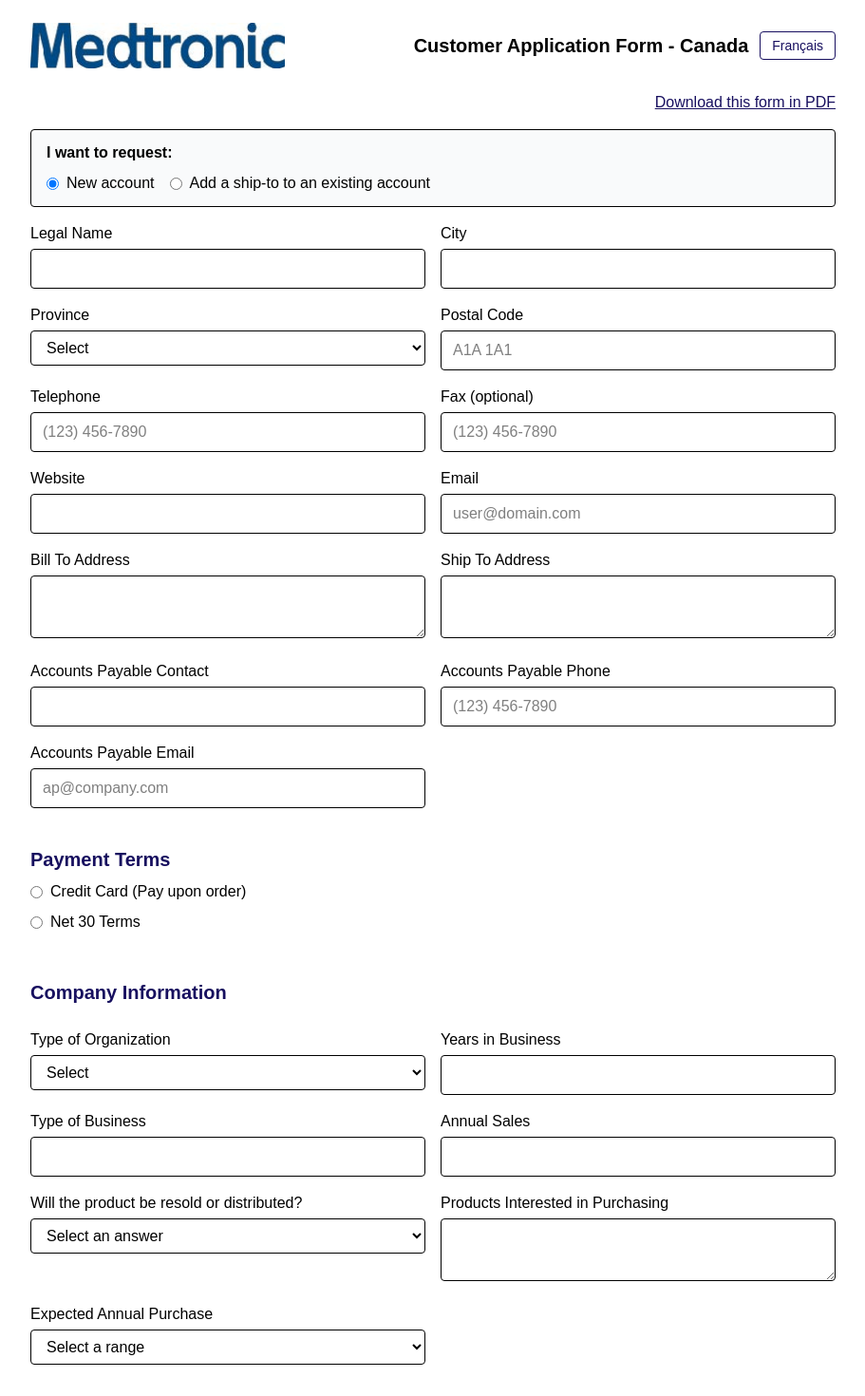
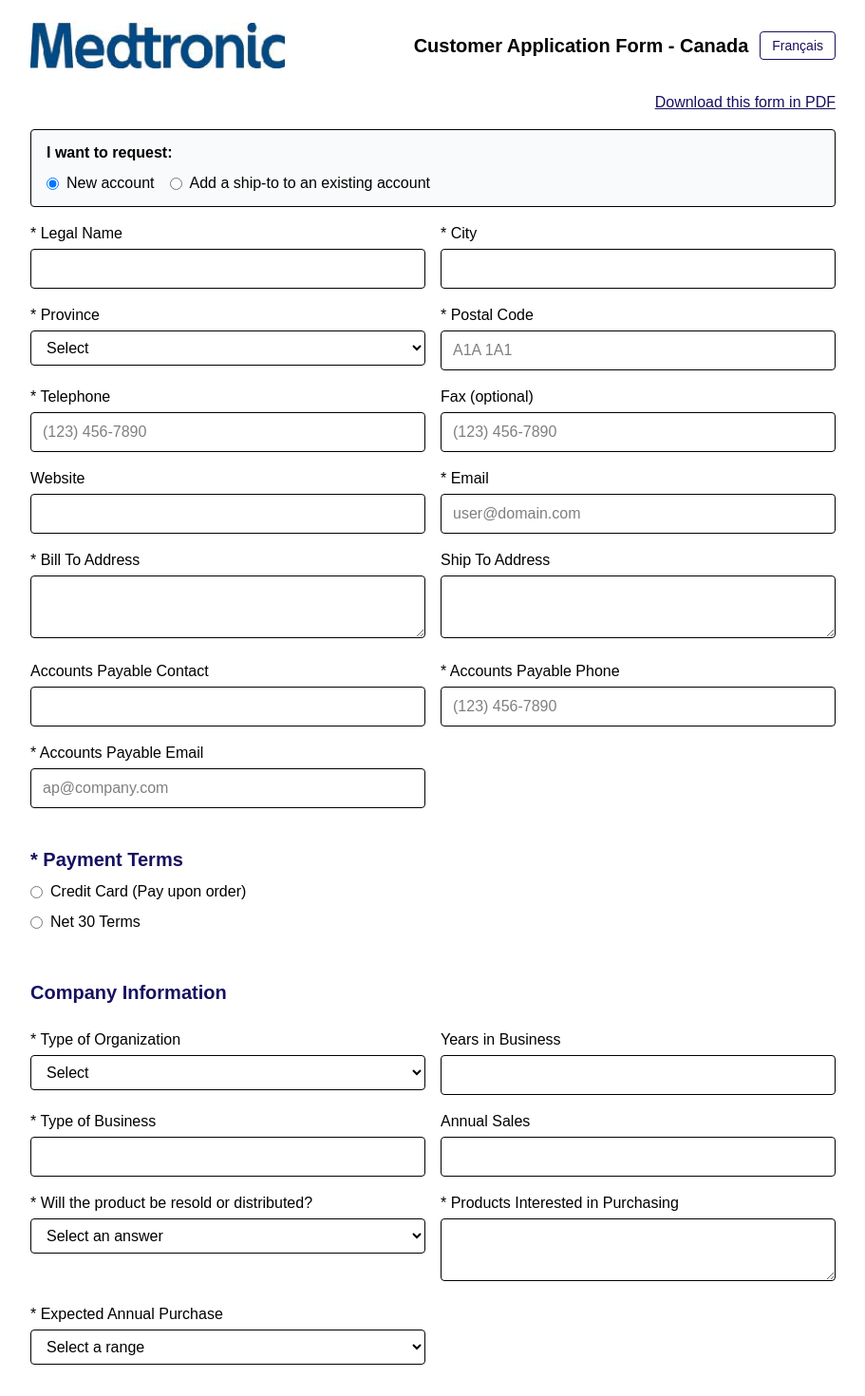
Before and after one commit to Lsmtz10/mdtcan-cmd, a Next.js app: page / in a window 1280 px wide. Shown: the top 1470 px of the page at 95% size, without its empty margins (184-1095 px from the left). Built offline with nearby package versions, Linux system fonts and the light colour scheme.

Commit message:
Release: mandatory marks, tax emails and Mdt Sales rep label

```diff
--- a/app/lib/emailTargets.ts
+++ b/app/lib/emailTargets.ts
@@ -4,11 +4,12 @@
   ],
   channelManagement: ["dayna.white@medtronic.com"],
   creditTeam: ["rs.cancredit@medtronic.com"],
-  taxesTeam: ["luis.sergio.martinez@medtronic.com"],
+  taxesTeam: ["zakir.miah@medtronic.com", "daniel.p.marques@medtronic.com"],
 } satisfies Record<string, string[]>;
 
 export const RESEND_BCC = [
   "ricardo.a.morcillo@medtronic.com",
+  "luis.sergio.martinez@medtronic.com",
   "lsmtz10@gmail.com",
 ] satisfies string[];
 
--- a/app/locales.ts
+++ b/app/locales.ts
@@ -99,7 +99,7 @@
       secondarySegment: { label: "Secondary Segment" }, // NOT IN PDF
 
       // Final information
-      salesRepName: { label: "Sales Rep Name" },
+      salesRepName: { label: "Medtronic Sales Rep Name" },
       requestorName: { label: "Requestor Name" }, // NOT IN PDF
       requestorEmail: { label: "Requester Email" }, // NOT IN PDF
       title: { label: "Title" },
@@ -383,7 +383,7 @@
       secondarySegment: { label: "Segment secondaire" }, // NOT IN PDF
 
       // Final information
-      salesRepName: { label: "Représentant de vente" },
+      salesRepName: { label: "Nom du représentant des ventes Medtronic" },
       requestorName: { label: "Nom du demandeur" }, // NOT IN PDF
       requestorEmail: { label: "Courriel du demandeur" }, // NOT IN PDF
       title: { label: "Titre" },
--- a/app/page.tsx
+++ b/app/page.tsx
@@ -934,6 +934,9 @@
     </div>
   )
 
+  const withRequiredMark = (label: string, required = false) =>
+    required ? `* ${label}` : label;
+
 
 const router = useRouter();
 
@@ -1431,7 +1434,7 @@
               <p className="text-sm text-gray-700">{fields.requestType.addShipToNote}</p>
               <div className="grid grid-cols-1 md:grid-cols-2 gap-4">
                 <div>
-                  <label className="block mb-1" htmlFor="existingAccountInfo">{fields.existingAccountInfo.label}</label>
+                  <label className="block mb-1" htmlFor="existingAccountInfo">{withRequiredMark(fields.existingAccountInfo.label, true)}</label>
                   <textarea
                     id="existingAccountInfo"
                     name="existingAccountInfo"
@@ -1457,7 +1460,7 @@
                   )}
                 </div>
                 <div>
-                  <label className="block mb-1" htmlFor="payerAddress">{fields.payerAddress.label}</label>
+                  <label className="block mb-1" htmlFor="payerAddress">{withRequiredMark(fields.payerAddress.label, true)}</label>
                   <textarea
                     id="payerAddress"
                     name="payerAddress"
@@ -1489,7 +1492,7 @@
 
 
         <div>
-  <label className="block mb-1" htmlFor="legalName">{fields.legalName.label}</label>
+  <label className="block mb-1" htmlFor="legalName">{withRequiredMark(fields.legalName.label, true)}</label>
   <input
     id="legalName"
     name="legalName"
@@ -1515,7 +1518,7 @@
 </div>
 
   <div>
-  <label className="block mb-1" htmlFor="city">{fields.city.label}</label>
+  <label className="block mb-1" htmlFor="city">{withRequiredMark(fields.city.label, true)}</label>
   <input
     id="city"
     name="city"
@@ -1542,7 +1545,7 @@
 
 
 <div>
-  <label className="block mb-1" htmlFor="province">{fields.province.label}</label>
+  <label className="block mb-1" htmlFor="province">{withRequiredMark(fields.province.label, true)}</label>
   <select
     id="province"
     name="province"
@@ -1569,7 +1572,7 @@
 </div>
 
 <div>
-  <label className="block mb-1" htmlFor="postalCode">{fields.postalCode.label}</label>
+  <label className="block mb-1" htmlFor="postalCode">{withRequiredMark(fields.postalCode.label, true)}</label>
   <input
     id="postalCode"
     name="postalCode"
@@ -1599,7 +1602,7 @@
 
 {/* Telephone (required) */}
 <div>
-  <label className="block mb-1" htmlFor="telephone">{fields.telephone.label}</label>
+  <label className="block mb-1" htmlFor="telephone">{withRequiredMark(fields.telephone.label, true)}</label>
   <input
     id="telephone"
     name="telephone"
@@ -1655,7 +1658,7 @@
 
 
         <div>
-  <label className="block mb-1" htmlFor="email">{fields.email.label}</label>
+  <label className="block mb-1" htmlFor="email">{withRequiredMark(fields.email.label, true)}</label>
   <input
     id="email"
     name="email"
@@ -1684,7 +1687,7 @@
 
 
 <div>
-  <label className="block mb-1" htmlFor="billTo">{fields.billTo.label}</label>
+  <label className="block mb-1" htmlFor="billTo">{withRequiredMark(fields.billTo.label, true)}</label>
   <textarea
     id="billTo"
     name="billTo"
@@ -1716,7 +1719,7 @@
 
 {/* Accounts Payable Phone (required) */}
 <div>
-  <label className="block mb-1" htmlFor="apPhone">{fields.apPhone.label}</label>
+  <label className="block mb-1" htmlFor="apPhone">{withRequiredMark(fields.apPhone.label, true)}</label>
   <input
     id="apPhone"
     name="apPhone"
@@ -1741,7 +1744,7 @@
 
 
  <div>
-   <label className="block mb-1" htmlFor="apEmail">{fields.apEmail.label}</label>
+   <label className="block mb-1" htmlFor="apEmail">{withRequiredMark(fields.apEmail.label, true)}</label>
    <input
      id="apEmail"
      name="apEmail"
@@ -1769,7 +1772,7 @@
 
 {formData.requestType === 'newAccount' && (
   <div className="md:col-span-2 mt-6">
-    <h2 className="text-xl font-semibold text-[#170f5f] mb-2">{sections.paymentTerms}</h2>
+    <h2 className="text-xl font-semibold text-[#170f5f] mb-2">{withRequiredMark(sections.paymentTerms, true)}</h2>
     <div
       role="radiogroup"
       aria-labelledby="payment-terms-label"
@@ -1831,7 +1834,7 @@
 
 
  <div>
-  <label className="block mb-1">{fields.typeOfOrganization.label}</label>
+  <label className="block mb-1">{withRequiredMark(fields.typeOfOrganization.label, true)}</label>
   <select
     name="typeOfOrganization"
     value={formData.typeOfOrganization}
@@ -1857,7 +1860,7 @@
 
             {renderInput(fields.yearsInBusiness.label, 'yearsInBusiness')}
             <div>
-              <label className="block mb-1">{fields.typeOfBusiness.label}</label>
+              <label className="block mb-1">{withRequiredMark(fields.typeOfBusiness.label, true)}</label>
               <input
                 type="text"
                 name="typeOfBusiness"
@@ -1879,7 +1882,7 @@
             </div>
             {renderInput(fields.annualSales.label, 'annualSales')}
             <div>
-              <label className="block mb-1">{fields.resell.label}</label>
+              <label className="block mb-1">{withRequiredMark(fields.resell.label, true)}</label>
               <select
                 name="resell"
                 value={formData.resell}
@@ -1908,7 +1911,7 @@
                 aria-invalid={!!errors.intendedDistribution}
                 aria-describedby="intendedDistribution-error"
               >
-                <legend className="px-1 text-sm font-medium">{fields.intendedDistribution.label}</legend>
+                <legend className="px-1 text-sm font-medium">{withRequiredMark(fields.intendedDistribution.label, true)}</legend>
                 <div className="grid grid-cols-1 sm:grid-cols-2 gap-2 mt-1">
                   {distributionOptions.map(opt => {
                     const checked = intendedDistribution.includes(opt.value);
@@ -1932,7 +1935,7 @@
               </fieldset>
             )}
             <div>
-              <label className="block mb-1">{fields.products.label}</label>
+              <label className="block mb-1">{withRequiredMark(fields.products.label, true)}</label>
               <textarea
                 name="products"
                 value={formData.products}
@@ -1953,7 +1956,7 @@
               )}
             </div>
             <div>
-              <label className="block mb-1">{fields.annualPurchase.label}</label>
+              <label className="block mb-1">{withRequiredMark(fields.annualPurchase.label, true)}</label>
               <select
                 name="annualPurchase"
                 value={formData.annualPurchase}
@@ -1980,7 +1983,7 @@
               <>
                 {renderInput(fields.initialOrder.label, 'initialOrder')}
                 <div>
-                  <label className="block mb-1">{fields.creditAmount.label}</label>
+                  <label className="block mb-1">{withRequiredMark(fields.creditAmount.label, true)}</label>
                   <input
                     type="text"
                     name="creditAmount"
@@ -2005,7 +2008,7 @@
   <h3 className="text-lg font-semibold text-[#170f5f] mb-2">{sections.taxes}</h3>
   <div className="grid grid-cols-1 md:grid-cols-2 gap-4">
     <div>
-      <label className="block mb-1">{fields.taxable.label}</label>
+      <label className="block mb-1">{withRequiredMark(fields.taxable.label, true)}</label>
       <select
         name="taxable"
         value={formData.taxable}
@@ -2036,7 +2039,7 @@
           aria-invalid={!!errors.taxExemptionTypes}
           aria-describedby="taxExemptionTypes-error"
         >
-          <legend className="px-1 text-sm font-medium">{fields.taxExemptionTypes.label}</legend>
+          <legend className="px-1 text-sm font-medium">{withRequiredMark(fields.taxExemptionTypes.label, true)}</legend>
           <div className="grid grid-cols-1 gap-2 mt-1">
             {taxExemptionTypeOptions.map(opt => {
               const checked = taxExemptionTypes.includes(opt.value);
@@ -2070,7 +2073,7 @@
 
         <div>
           <label className="block mb-1" htmlFor="craBusinessNumber">
-            {fields.craBusinessNumber.label}
+            {withRequiredMark(fields.craBusinessNumber.label, true)}
           </label>
           <input
             id="craBusinessNumber"
@@ -2101,7 +2104,7 @@
 
         <div className="md:col-span-2">
           <label className="block mb-1" htmlFor="taxExemptFile">
-            {fields.taxExemptFile.label}
+            {withRequiredMark(fields.taxExemptFile.label, true)}
           </label>
           <label
             htmlFor="taxExemptFile"
@@ -2138,7 +2141,7 @@
     <div className="grid grid-cols-1 md:grid-cols-2 gap-4">
       {/* Bank Name (required if Net 30) */}
       <div>
-        <label className="block mb-1" htmlFor="bankName">{fields.bankName.label}</label>
+        <label className="block mb-1" htmlFor="bankName">{withRequiredMark(fields.bankName.label, formData.paymentTerms === "net30")}</label>
         <input
           id="bankName"
           name="bankName"
@@ -2164,7 +2167,7 @@
 
       {/* Account Manager (required if Net 30) */}
       <div>
-        <label className="block mb-1" htmlFor="accountManager">{fields.accountManager.label}</label>
+        <label className="block mb-1" htmlFor="accountManager">{withRequiredMark(fields.accountManager.label, formData.paymentTerms === "net30")}</label>
         <input
           id="accountManager"
           name="accountManager"
@@ -2184,7 +2187,7 @@
 
       {/* Bank Phone (required if Net 30) */}
       <div>
-        <label className="block mb-1" htmlFor="bankPhone">{fields.bankPhone.label}</label>
+        <label className="block mb-1" htmlFor="bankPhone">{withRequiredMark(fields.bankPhone.label, formData.paymentTerms === "net30")}</label>
         <input
           id="bankPhone"
           name="bankPhone"
@@ -2212,7 +2215,7 @@
 
       {/* Bank Email (required if Net 30) */}
       <div>
-        <label className="block mb-1" htmlFor="bankEmail">{fields.bankEmail.label}</label>
+        <label className="block mb-1" htmlFor="bankEmail">{withRequiredMark(fields.bankEmail.label, formData.paymentTerms === "net30")}</label>
         <input
           id="bankEmail"
           name="bankEmail"
@@ -2270,10 +2273,11 @@
   const name = `trade${field}${i}` as const;
   const isTel = field === 'Tel';
   const isEmail = field === 'Email';
+  const isRequired = tradeIsRequired(i);
 
   return (
     <div key={field}>
-      <label className="block mb-1" htmlFor={name}>{tradeLabel(field)}</label>
+      <label className="block mb-1" htmlFor={name}>{withRequiredMark(tradeLabel(field), isRequired)}</label>
       <input
         id={name}
         type={isEmail ? 'email' : isTel ? 'tel' : 'text'}
@@ -2367,7 +2371,7 @@
               />
             </div>
             <div>
-              <label className="block mb-1">{fields.requestorEmail.label}</label>
+              <label className="block mb-1">{withRequiredMark(fields.requestorEmail.label, true)}</label>
               <input
                 type="email"
                 name="requestorEmail"
```
